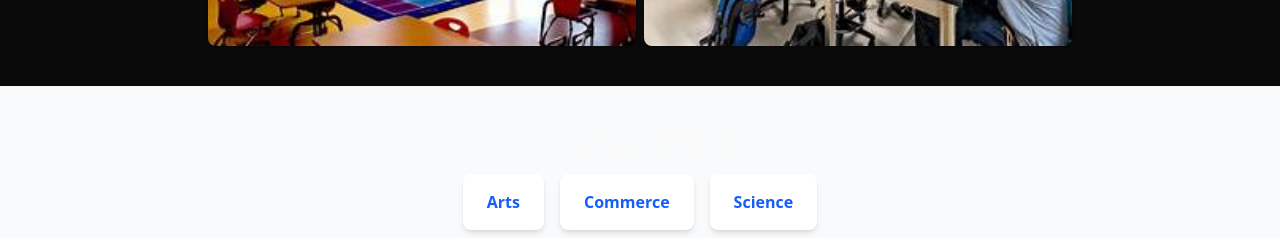
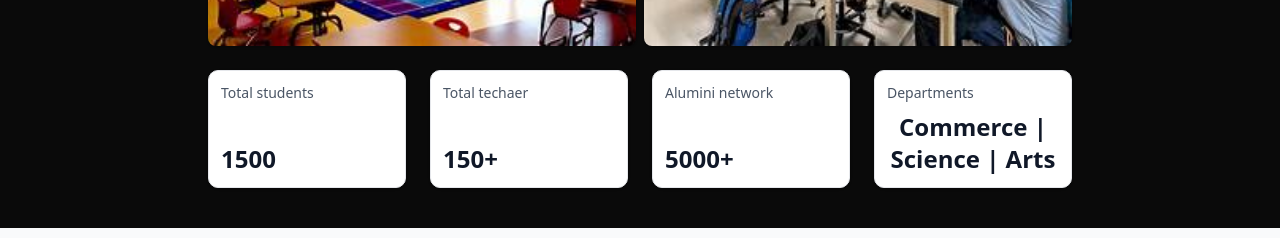
Before and after one commit to AjeetkumarYadav07/sunrise-school, a React (Vite) app: page / in a window 1280 px wide. Shown: the part 881-1119 px from the top of the page. Built offline with nearby package versions, Linux system fonts and the light colour scheme.

Commit message:
add updates in navbar

```diff
--- a/src/Layout/sideBar.tsx
+++ b/src/Layout/sideBar.tsx
@@ -1,7 +1,8 @@
 import { Link, useLocation } from "react-router-dom";
 
 const navItems = [
-  { name: "Home", path: "/dashboard" },
+  { name: "Home", path: "/" },
+  { name: "About", path: "/dashboard" },
   { name: "Students", path: "/dashboard/students" },
   { name: "Teachers", path: "/dashboard/teachers" },
   { name: "Complaints", path: "/dashboard/complaints" },
--- a/src/components/ladingPage/about.tsx
+++ b/src/components/ladingPage/about.tsx
@@ -1,8 +1,9 @@
 import { ladingImages } from "../../assets/landingImage/ladingImage";
+import { DashboardData } from "../../rowdata/dashboardData/dashboard.Data";
 export function About() {
   return (
     <>
-      <section className="py-10 px-4 max-w-4xl mx-auto text-center">
+      <section id="about" className="py-10 px-4 max-w-4xl mx-auto text-center">
         <h2 className="text-2xl font-bold mb-4">About Us</h2>
         <p className="text-gray-700 leading-relaxed">
           Sunrise College is a premier institution offering quality education in
@@ -23,6 +24,22 @@ export function About() {
             className="mt-6 w-xl rounded-md shadow"
           />
         </div>
+
+        <div className="grid grid-cols-1 sm:grid-cols-2 lg:grid-cols-4 gap-6 mt-6 cursor-pointer">
+          {DashboardData.map((data, index) => (
+            <div
+              key={index}
+              className="bg-white rounded-lg border border-gray-200 p-3 shadow hover:shadow-md transition flex flex-col items-start justify-between"
+            >
+              <h3 className="text-gray-600 text-sm font-medium">
+                {data.title}
+              </h3>
+              <p className="text-2xl font-bold text-gray-900 mt-2">
+                {data.value}
+              </p>
+            </div>
+          ))}
+        </div>
       </section>
     </>
   );
--- a/src/components/ladingPage/courses.tsx
+++ b/src/components/ladingPage/courses.tsx
@@ -1,7 +1,7 @@
 import { landingData } from "../../rowdata/landing/landingMockData";
 export function Courses() {
   return (
-    <section className="py-10 text-center bg-gray-50">
+    <section id="courses" className="py-10 text-center bg-gray-50">
       <h2 className="text-2xl font-bold mb-4">Courses Offered</h2>
       <div className="flex flex-wrap justify-center gap-4">
         {landingData.courses.map((course) => (
--- a/src/components/ladingPage/navbar.tsx
+++ b/src/components/ladingPage/navbar.tsx
@@ -1,3 +1,5 @@
+import { Link } from "react-router-dom";
+
 export function Navbar () {
 return (
     <nav className="bg-white shadow-md sticky top-0 z-50">
@@ -6,7 +8,8 @@ return (
         <ul className="flex gap-6 text-gray-700 text-sm">
           <li><a href="#about" className="hover:text-blue-500">About</a></li>
           <li><a href="#courses" className="hover:text-blue-500">Courses</a></li>
-          <li><a href="#footer" className="hover:text-blue-500">Login</a></li>
+          <li> <Link to='/login' className="hover:text-blue-500">Login</Link> </li>
+          <li> <Link to='/dashboard'  className="text-green-700 hover:text-red-400" > Admin Login </Link> </li>
         </ul>
       </div>
     </nav>
--- a/src/index.css
+++ b/src/index.css
@@ -12,7 +12,9 @@
   --background: 222.2 47.4% 11.2%;
   --foreground: 210 40% 98%;
 }
-
+html {
+  scroll-behavior: smooth;
+}
 
 @custom-variant dark (&:is(.dark *));
 
```
